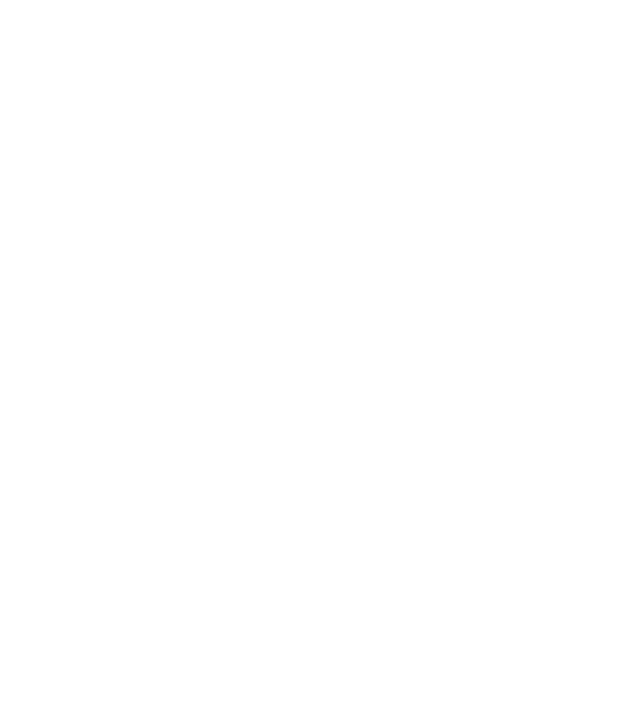
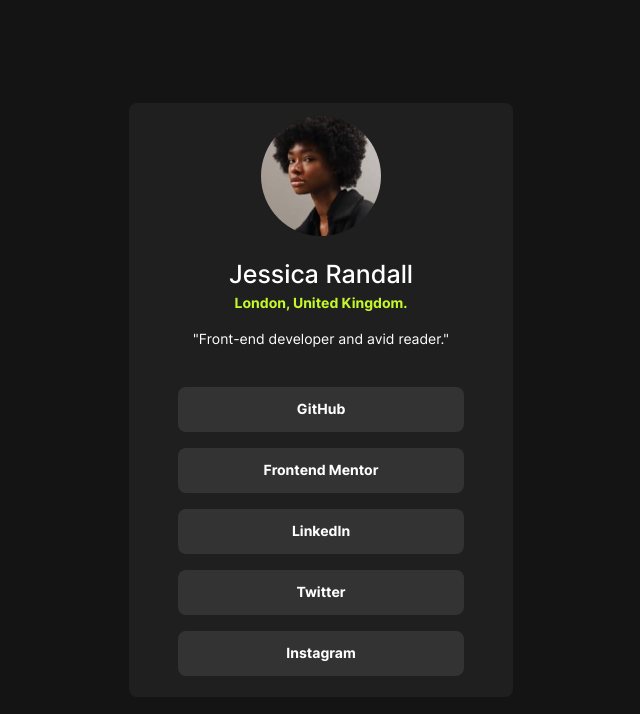
Before and after one commit to radriann21/social-links-profile-basic, a plain HTML site: page index.html in a window 1280 px wide. Shown: the whole page, without its empty margins (319-959 px from the left). Drawn offline with Linux system fonts and the light colour scheme.

Commit message:
finished project - first iteration

```diff
--- a/index.html
+++ b/index.html
@@ -2,28 +2,39 @@
 <html lang="en">
 <head>
   <meta charset="UTF-8">
-  <meta name="viewport" content="width=device-width, initial-scale=1.0"> <!-- displays site properly based on user's device -->
+  <meta name="viewport" content="width=device-width, initial-scale=1.0">
   <link rel="icon" type="image/png" sizes="32x32" href="./assets/images/favicon-32x32.png">
   <title>Frontend Mentor | Social links profile</title>
   <link rel="stylesheet" href="/styles.css">
 </head>
 <body>
 
+  <article class="card-container">
+
+    <section class="user-info">
+      <img src="/assets/images/avatar-jessica.jpeg" alt="avatar of jessica">
+
+      <div>
+        <h2>Jessica Randall</h2>
+        <span>London, United Kingdom.</span>
+        <p>"Front-end developer and avid reader."</p>
+      </div>
+    </section>
+
+    <ul class="user-links">
+      <li class="user-link">GitHub</li>
+      <li class="user-link">Frontend Mentor</li>
+      <li class="user-link">LinkedIn</li>
+      <li class="user-link">Twitter</li>
+      <li class="user-link">Instagram</li>
+    </ul>
+
+  </article>
 
 </body>
 </html>
 
 <!--
-
-  Jessica Randall
-  London, United Kingdom
-  "Front-end developer and avid reader."
-
-  GitHub
-  Frontend Mentor
-  LinkedIn
-  Twitter
-  Instagram
 
   <div class="attribution">
     Challenge by <a href="https://www.frontendmentor.io?ref=challenge" target="_blank">Frontend Mentor</a>.
--- a/styles.css
+++ b/styles.css
@@ -4,6 +4,123 @@
   box-sizing: border-box;
 }
 
+@font-face {
+  font-family: 'Inter';
+  src: url('/assets/fonts/Inter-VariableFont_slnt\,wght.ttf');
+}
+
+:root {
+  --primary-green: hsl(75, 94%, 57%);
+  --neutral-grey: hsl(0, 0%, 20%);
+  --dark-grey: hsl(0, 0%, 12%);
+  --off-black: hsl(0, 0%, 8%);
+}
+
+body {
+  min-height: 100vh;
+  max-width: 100%;
+  display: flex;
+  align-items: center;
+  justify-content: center;
+  font-size: 14px;
+  background-color: var(--off-black);
+  color: white;
+  font-family: 'Inter', sans-serif;
+}
+
+article.card-container {
+  border: none;
+  border-radius: 8px;
+  width: 30%;
+  height: fit-content;
+  padding: .8rem;
+  background-color: var(--dark-grey);
+  display: flex;
+  flex-direction: column;
+  align-items: center;
+  justify-content: center;
+}
+
+
+section.user-info {
+  text-align: center;
+}
+
+img {
+  width: 120px;
+  border: none;
+  border-radius: 50%;
+}
+
+div {
+  margin-top: 1.3rem;
+}
+
+h2 {
+  margin-bottom: .3rem;
+  font-weight: 500;
+  font-size: 25px;
+}
+
+span {
+  color: var(--primary-green);
+  font-weight: 700;
+}
+
+p {
+  margin-top: 1.2rem;
+}
+
+ul.user-links {
+  margin-top: 2rem;
+  list-style: none;
+  width: 100%;
+  display: flex;
+  flex-direction: column;
+  align-items: center;
+  text-align: center;
+}
+
+li.user-link {
+  padding: .8rem;
+  width: 80%;
+  height: 45px;
+  background-color: var(--neutral-grey);
+  margin: .5rem 0;
+  font-weight: 700;
+  border: none;
+  border-radius: 8px;
+  transition: .2s ease-in;
+  cursor: pointer;
+}
+
+li.user-link:hover {
+  background-color: var(--primary-green);
+  color: var(--off-black);
+}
+
+@media (width <= 768px) {
+
+  body {
+    padding: 2rem;
+  }
+
+  article.card-container {
+    width: 100%;
+  }
+
+  h2 {
+    font-size: 18px;
+  }
+
+  span {
+    font-size: 15px;
+  }
+
+  p {
+    font-size: 14px;
+  }
+}
 
 .attribution { font-size: 11px; text-align: center; }
 .attribution a { color: hsl(228, 45%, 44%); }
```
